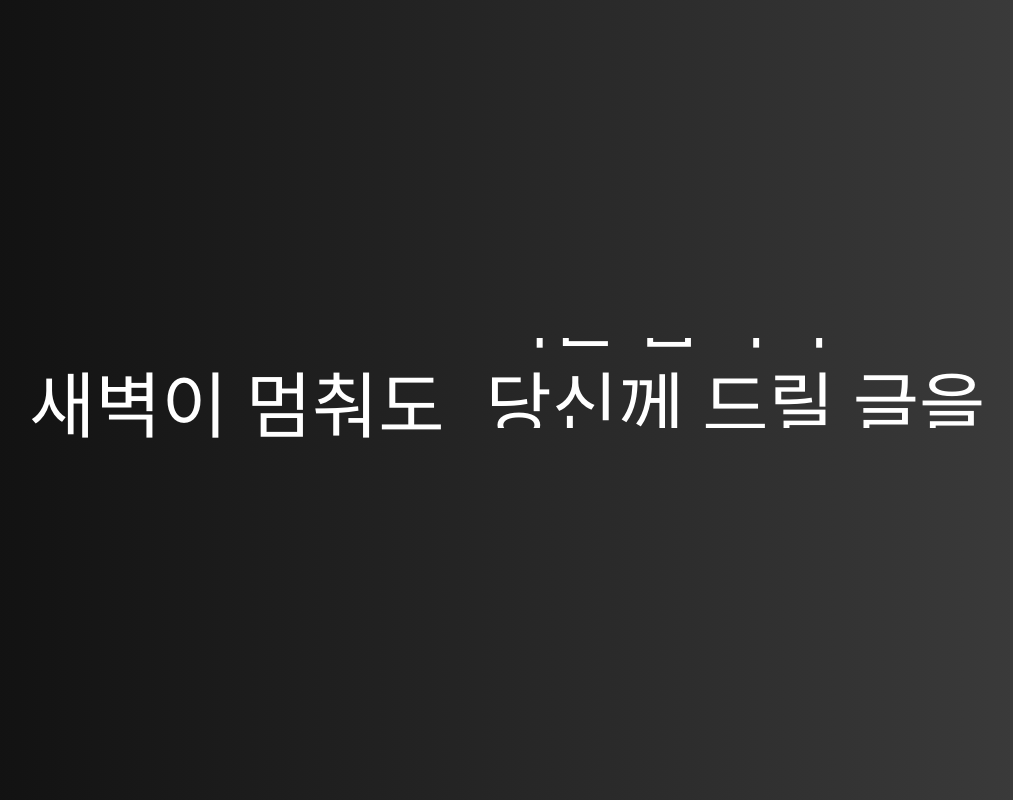
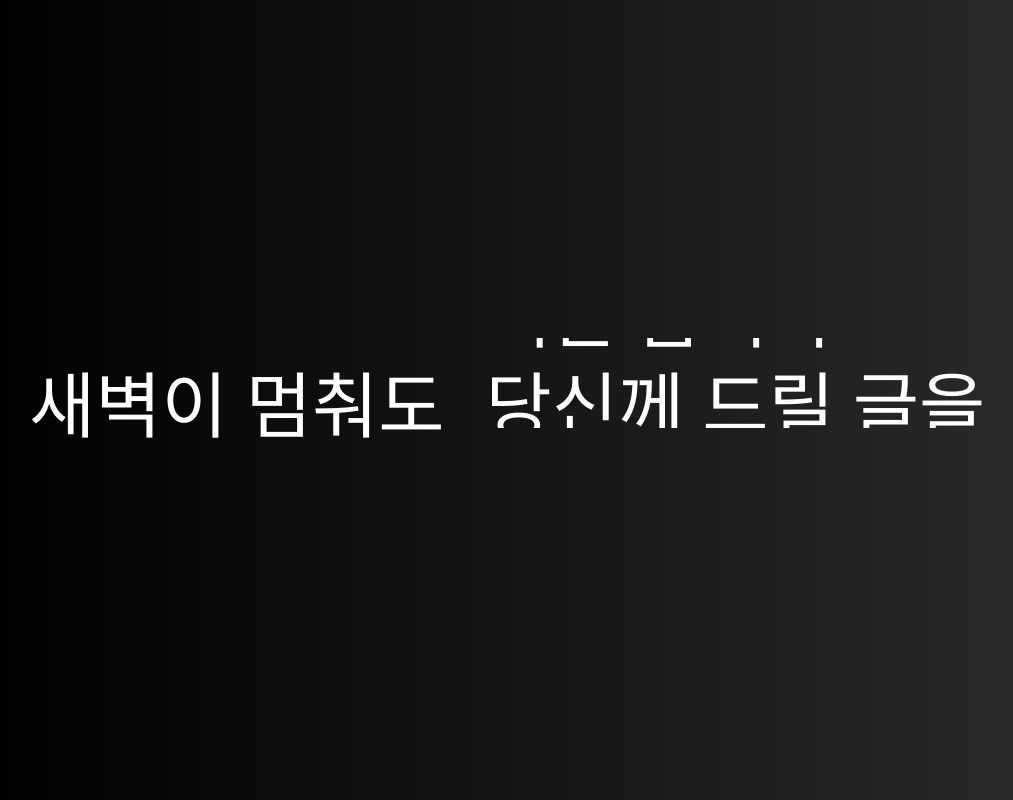
Before and after one commit to Sh3-rry/Sh3-rry.github.io, a plain HTML site: page index.html in a window 1280 px wide. Shown: the whole page, without its empty margins (33-1046 px from the left). Drawn offline with Linux system fonts and the light colour scheme; a web font is replaced by a local one.

Commit message:
Update index.html

```diff
--- a/index.html
+++ b/index.html
@@ -161,9 +161,9 @@ body {
   display: flex;
   align-items: center;
   justify-content: center;
-  background: #111111; /* fallback for old browsers */
-  background: -webkit-linear-gradient(to right, #111111, #434343); /* Chrome 10-25, Safari 5.1-6 */
-  background: linear-gradient(to right, #111111, #434343); /* W3C, IE 10+/ Edge, Firefox 16+, Chrome 26+, Opera 12+, Safari 7+ */
+  background: #000000; /* fallback for old browsers */
+  background: -webkit-linear-gradient(to right, #000000, #323232); /* Chrome 10-25, Safari 5.1-6 */
+  background: linear-gradient(to right, #000000, #323232); /* W3C, IE 10+/ Edge, Firefox 16+, Chrome 26+, Opera 12+, Safari 7+ */
 }
    </style>
  </head>
```
